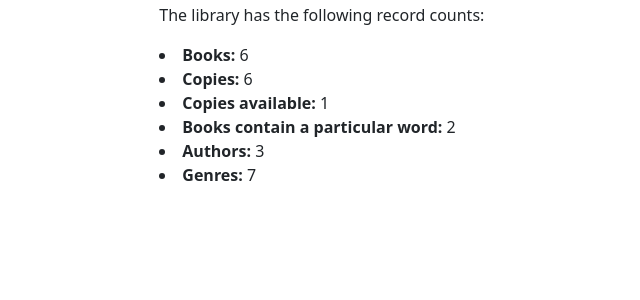
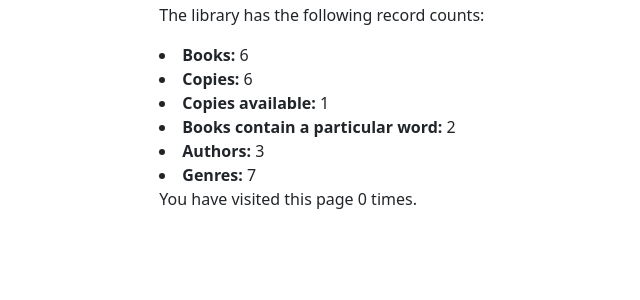
Before and after one commit to AntiochTheGreat/LocalLibrary, a Django app: page /catalog/ in a window 1280 px wide. Shown: the part 139-439 px from the top of the page, without its empty margins (66-706 px from the left). Run offline with Django 4.2, Linux system fonts and the light colour scheme; data comes from the database, SQL or seed files in the repository; both versions use the stored data as it was after the commit.

Commit message:
Created visit counter: Changed the following files: db.sqlite3 index.html (add visit counter) views.py (add num_visits)

```diff
--- a/locallibrary/catalog/templates/index.html
+++ b/locallibrary/catalog/templates/index.html
@@ -1,8 +1,11 @@
 {% extends "base_generic.html" %}
 
 {% block content %}
+
   <title>Local Library</title>
+
   <h1>Local Library Home</h1>
+
   <p>Welcome to LocalLibrary, a website developed by <em>Mozilla Developer
   Networks</em>!</p>
   <h2>Dynamic content</h2>
@@ -15,4 +18,7 @@
     <li><strong>Authors:</strong> {{ num_authors }}</li>
     <li><strong>Genres:</strong> {{ num_genres }}</li>
   </u1>
+
+<p>You have visited this page {{ num_visits }} time{{ num_visits|pluralize }}.</p>
+
 {% endblock %}
--- a/locallibrary/catalog/views.py
+++ b/locallibrary/catalog/views.py
@@ -20,6 +20,10 @@ def index(request):
     num_authors = Author.objects.count()
     num_genres = Genre.objects.count()
 
+    # Number of visits to this view, as counted in the session variable.
+    num_visits = request.session.get('num_visits', 0)
+    request.session['num_visits'] = num_visits + 1
+
     context = {
         'num_books': num_books,
         'num_instances': num_instances,
@@ -27,6 +31,7 @@ def index(request):
         'num_books_specific': num_books_specific,
         'num_authors': num_authors,
         'num_genres': num_genres,
+        'num_visits': num_visits,
     }
 
     # Render the HTML template index.html with the data in the context variable
```
Also changed, not shown: locallibrary/db.sqlite3.
